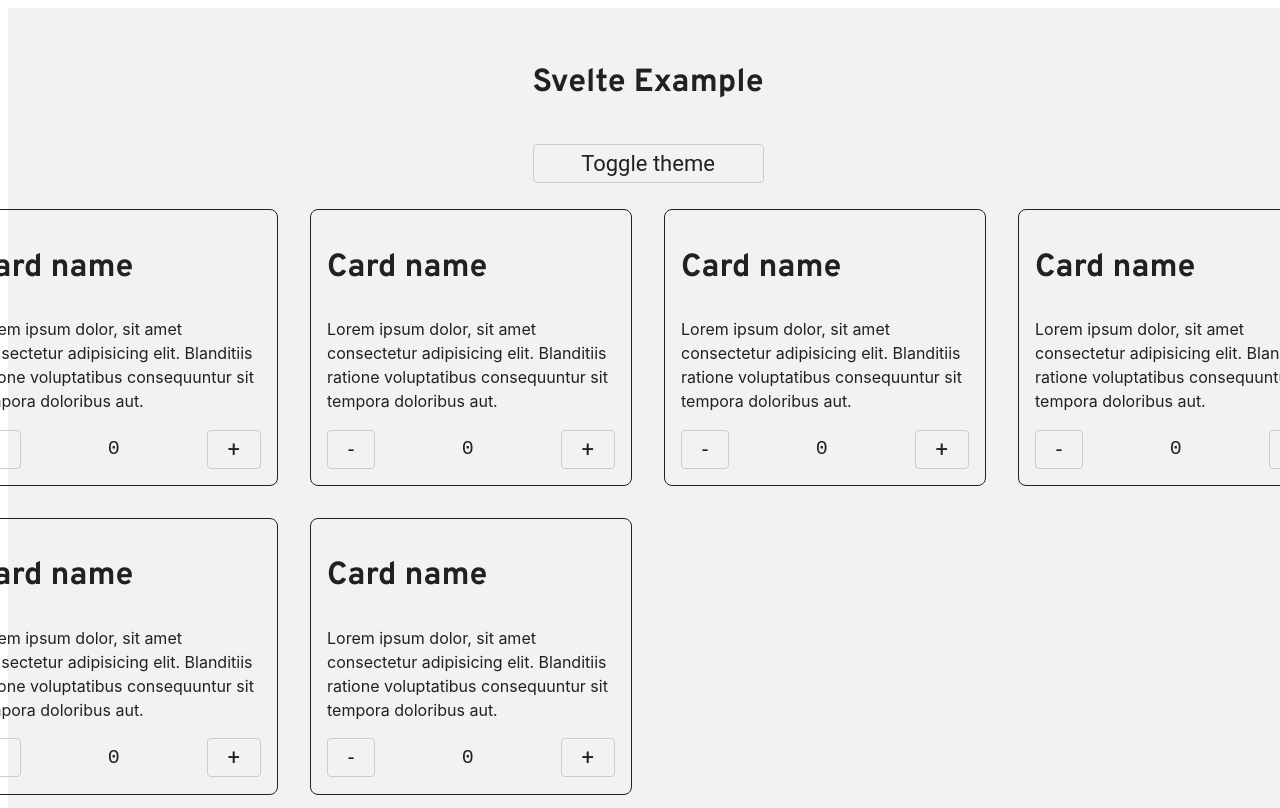
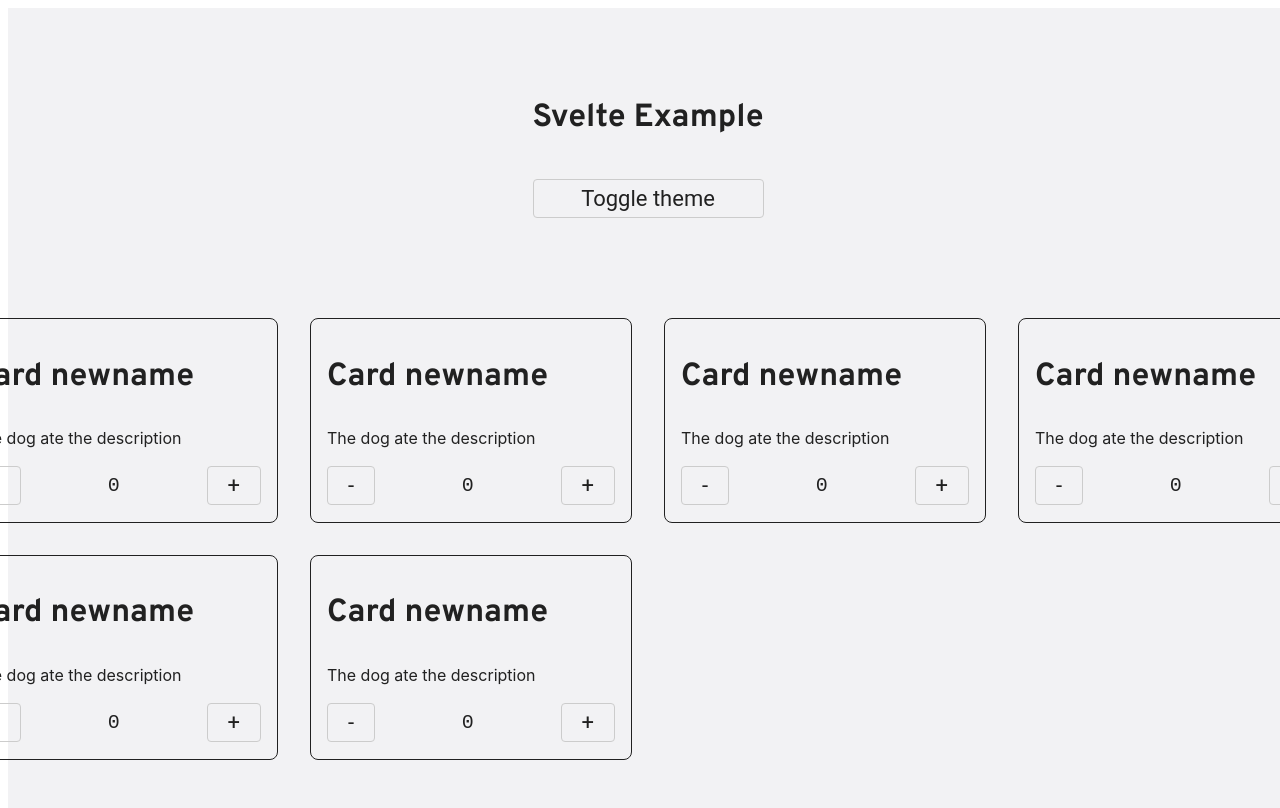
Before and after one commit to lomeat/svelte-app, a Svelte app: page / in a window 1280 px wide. Shown: the top 808 px of the page. Built offline with nearby package versions, Linux system fonts and the light colour scheme.

Commit message:
add props to Card

```diff
--- a/src/App.svelte
+++ b/src/App.svelte
@@ -7,6 +7,11 @@
   import { darkTheme } from "./store";
 
   let color = {};
+  let card = {
+    name: "Card newname",
+    description: "The dog ate the description",
+    count: 0
+  };
 
   darkTheme.useLocalStorage();
 
@@ -36,17 +41,17 @@
 
 <div class="body" style="--bg:{color.bg}; --text:{color.text}">
   <div class="container">
-    <div class="header">
+    <header>
       <h1>Svelte Example</h1>
       <Button {color} on:click={toggleTheme}>Toggle theme</Button>
-    </div>
+    </header>
     <Catalog>
-      <Card count={0} {color} />
-      <Card count={0} {color} />
-      <Card count={0} {color} />
-      <Card count={0} {color} />
-      <Card count={0} {color} />
-      <Card count={0} {color} />
+      <Card {...card} {color} />
+      <Card {...card} {color} />
+      <Card {...card} {color} />
+      <Card {...card} {color} />
+      <Card {...card} {color} />
+      <Card {...card} {color} />
     </Catalog>
   </div>
 </div>
@@ -80,14 +85,15 @@
   .container {
     display: flex;
     min-height: 100vh;
-    justify-content: space-around;
+    justify-content: center;
     flex-direction: column;
     align-items: center;
   }
 
-  .header {
+  header {
     display: flex;
     flex-direction: column;
+    padding-bottom: 100px;
   }
 
   h1 {
--- a/src/Card.svelte
+++ b/src/Card.svelte
@@ -2,15 +2,16 @@
   import Counter from "./Counter.svelte";
 
   export let color = {};
+  export let count = 0;
+  export let name = "Card name";
+  export let description =
+    "Lorem ipsum dolor, sit amet consectetur adipisicing elit. Blanditiis ratione voluptatibus consequuntur sit tempora doloribus aut.";
 </script>
 
 <wrapper style="--bg:{color.bg}; --text:{color.text}">
-  <h1 class="name">Card name</h1>
-  <span class="description">
-    Lorem ipsum dolor, sit amet consectetur adipisicing elit. Blanditiis ratione
-    voluptatibus consequuntur sit tempora doloribus aut.
-  </span>
-  <Counter count={0} {color} />
+  <h1 class="name">{name}</h1>
+  <span class="description">{description}</span>
+  <Counter {count} {color} />
 </wrapper>
 
 <style lang="scss">
```
